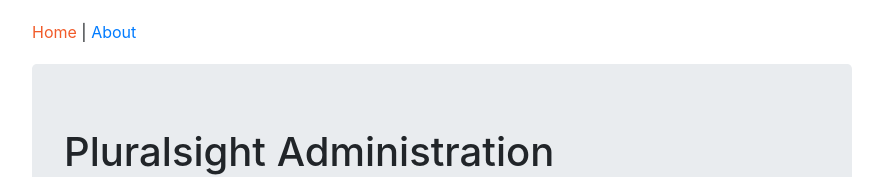
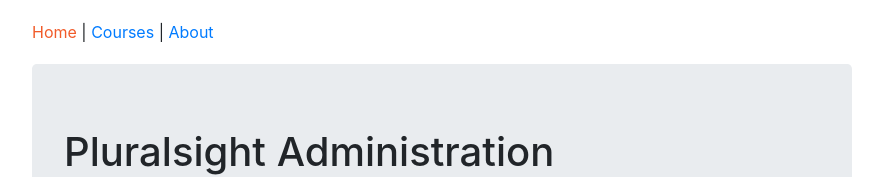
Before and after one commit to david-smith-weave/ps-bawrar-redux, a React app: page / in a window 1280 px wide. Shown: the top 177 px of the page, without its empty margins (198-1081 px from the left). Built offline with nearby package versions, Linux system fonts and the light colour scheme.

Commit message:
link to courses

```diff
--- a/src/components/common/Header.js
+++ b/src/components/common/Header.js
@@ -10,6 +10,10 @@
         Home
       </NavLink>
       {" | "}
+      <NavLink to="/courses" activeStyle={activeStyle}>
+        Courses
+      </NavLink>
+      {" | "}
       <NavLink to="/about" activeStyle={activeStyle}>
         About
       </NavLink>
```
